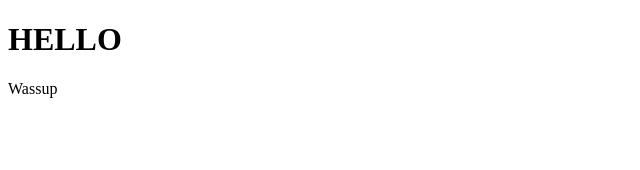
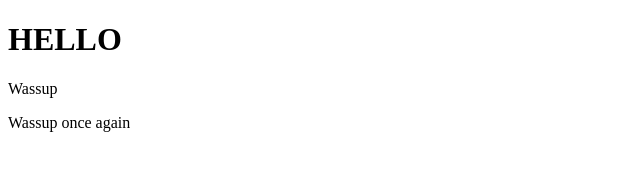
Before and after one commit to annats04/git_test, a plain HTML site: page index.html in a window 1280 px wide. Shown: the whole page, without its empty margins (0-640 px from the left). Drawn offline with Linux system fonts and the light colour scheme.

Commit message:
Added p2

```diff
--- a/index.html
+++ b/index.html
@@ -8,5 +8,6 @@
   <body>
     <h1>HELLO</h1>
     <p>Wassup</p>
+    <p>Wassup once again</p>
   </body>
 </html>
```
